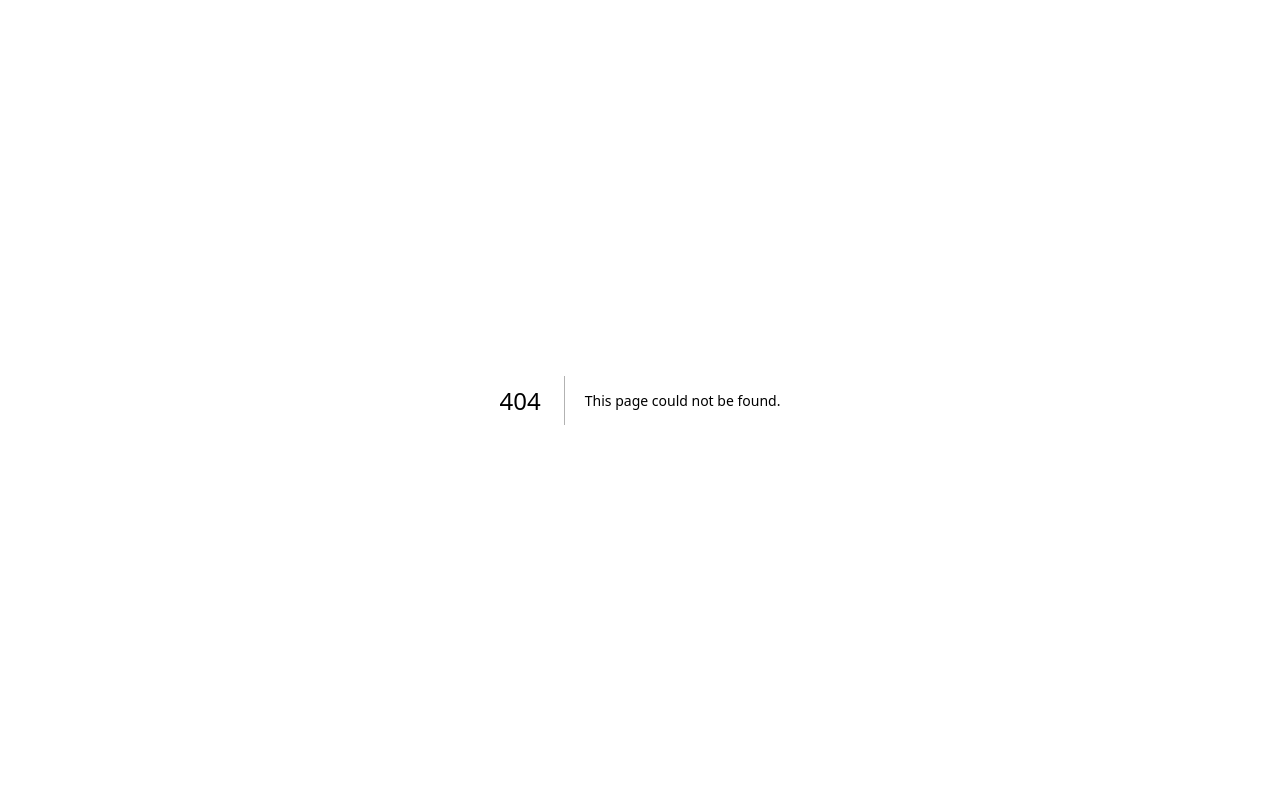
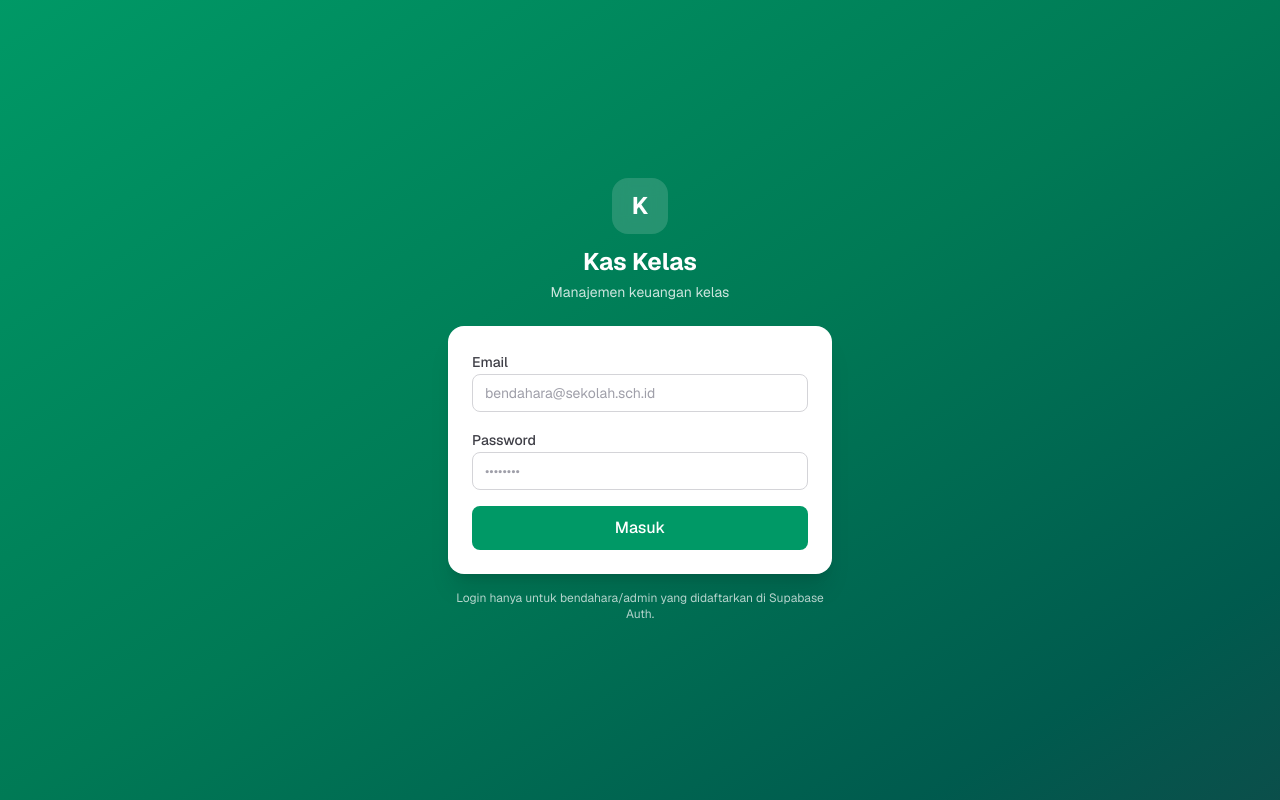
Before and after one commit to Afhwan/manajemen-kas, a Next.js app: page /login in a window 1280 px wide. Before the commit this address had no page. Built offline with nearby package versions, Linux system fonts and the light colour scheme.

Commit message:
feat: add login page and auth server action

```diff
--- /dev/null
+++ b/src/app/actions/auth.ts
@@ -0,0 +1,22 @@
+'use server'
+
+import { redirect } from 'next/navigation'
+import { createClient } from '@/lib/supabase/server'
+
+export async function login(formData: FormData): Promise<{ error: string } | void> {
+  const email = String(formData.get('email') ?? '').trim()
+  const password = String(formData.get('password') ?? '')
+
+  if (!email || !password) {
+    return { error: 'Email dan password wajib diisi' }
+  }
+
+  const supabase = await createClient()
+  const { error } = await supabase.auth.signInWithPassword({ email, password })
+
+  if (error) {
+    return { error: 'Email atau password salah' }
+  }
+
+  redirect('/dashboard')
+}
--- /dev/null
+++ b/src/app/login/page.tsx
@@ -0,0 +1,83 @@
+'use client'
+
+import { useRouter } from 'next/navigation'
+import { useState, type FormEvent } from 'react'
+import { login } from '@/app/actions/auth'
+import { Button } from '@/components/ui/Button'
+import { Field, Input } from '@/components/ui/Field'
+import { Spinner } from '@/components/ui/Spinner'
+
+export default function LoginPage() {
+  const router = useRouter()
+  const [error, setError] = useState<string | null>(null)
+  const [loading, setLoading] = useState(false)
+
+  async function handleSubmit(e: FormEvent<HTMLFormElement>) {
+    e.preventDefault()
+    setLoading(true)
+    setError(null)
+
+    const formData = new FormData(e.currentTarget)
+    const result = await login(formData)
+
+    if (result && 'error' in result) {
+      setError(result.error)
+      setLoading(false)
+      return
+    }
+
+    router.push('/dashboard')
+    router.refresh()
+  }
+
+  return (
+    <div className="flex min-h-screen items-center justify-center bg-gradient-to-br from-emerald-600 via-emerald-700 to-teal-900 p-4">
+      <div className="w-full max-w-sm">
+        <div className="mb-6 text-center text-white">
+          <div className="mx-auto mb-3 flex h-14 w-14 items-center justify-center rounded-2xl bg-white/15 text-2xl font-bold backdrop-blur">
+            K
+          </div>
+          <h1 className="text-2xl font-bold">Kas Kelas</h1>
+          <p className="mt-1 text-sm text-white/80">Manajemen keuangan kelas</p>
+        </div>
+
+        <form
+          onSubmit={handleSubmit}
+          className="space-y-4 rounded-2xl bg-white p-6 shadow-xl"
+        >
+          <Field label="Email">
+            <Input
+              type="email"
+              name="email"
+              required
+              autoComplete="email"
+              placeholder="bendahara@sekolah.sch.id"
+            />
+          </Field>
+          <Field label="Password">
+            <Input
+              type="password"
+              name="password"
+              required
+              autoComplete="current-password"
+              placeholder="••••••••"
+            />
+          </Field>
+
+          {error ? (
+            <p className="rounded-lg bg-red-50 px-3 py-2 text-sm text-red-700">{error}</p>
+          ) : null}
+
+          <Button type="submit" size="lg" className="w-full" disabled={loading}>
+            {loading ? <Spinner className="border-white/40 border-t-white" /> : null}
+            Masuk
+          </Button>
+        </form>
+
+        <p className="mt-4 text-center text-xs text-white/70">
+          Login hanya untuk bendahara/admin yang didaftarkan di Supabase Auth.
+        </p>
+      </div>
+    </div>
+  )
+}
```
